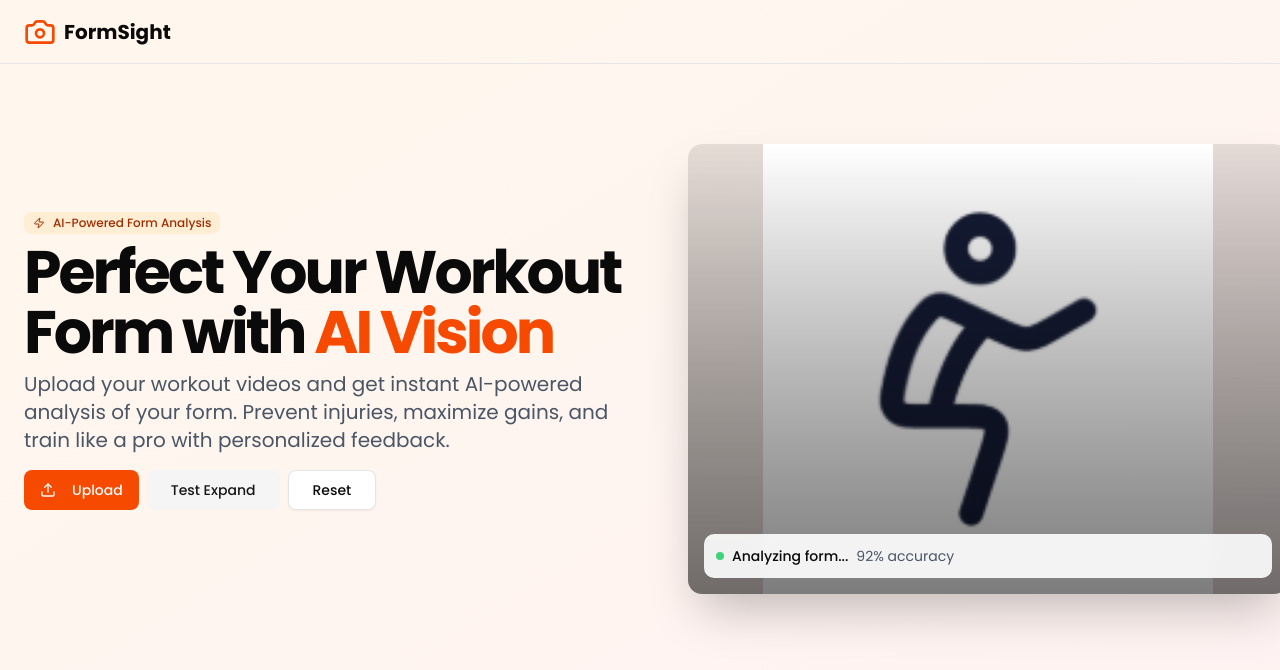
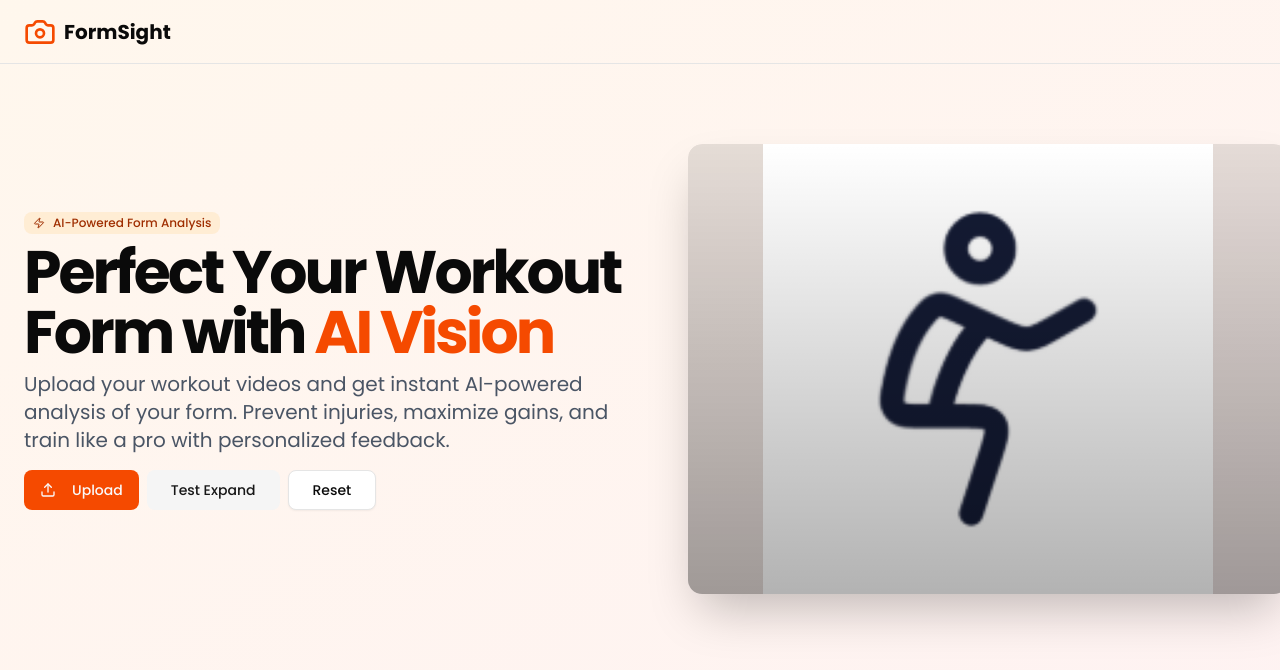
Before and after one commit to zhangbri/msftHackathonFrontend, a Next.js app: page / in a window 1280 px wide. Shown: the top 670 px of the page. Built offline with nearby package versions, Linux system fonts and the light colour scheme.

Commit message:
bug with temp text fixed

```diff
--- a/app/page.tsx
+++ b/app/page.tsx
@@ -16,6 +16,8 @@ export default function LandingPage() {
   const [isHovered, setIsHovered] = useState(false)
   const [isPaused, setIsPaused] = useState(true)
   const [showTempBox, setShowTempBox] = useState(false) // <-- Adde
+  const expandTimeoutRef = useRef<NodeJS.Timeout | null>(null)
+  const tempBoxTimeoutRef = useRef<NodeJS.Timeout | null>(null)
 
   const handleVideoUpload = (event: React.ChangeEvent<HTMLInputElement>) => {
     const file = event.target.files?.[0]
@@ -32,24 +34,32 @@ export default function LandingPage() {
   // Simulate promise resolution for testing
   const handleTestExpand = () => {
     setExpanded(true)
-    setTimeout(() => {
+    expandTimeoutRef.current = setTimeout(() => {
       setSlideImage(true)
-      setTimeout(() => setShowTempBox(true), 1000) // Show box after slide (1s)
-    }, 1000) // Wait for fade-out before sliding image (1s)
+      tempBoxTimeoutRef.current = setTimeout(() => {
+        setShowTempBox(true)
+      }, 1000)
+    }, 1000)
   }
 
   const handleReset = () => {
+    // Cancel any pending animations
+    if (expandTimeoutRef.current) clearTimeout(expandTimeoutRef.current)
+    if (tempBoxTimeoutRef.current) clearTimeout(tempBoxTimeoutRef.current)
+
     setVideoURL(null)
     setSlideImage(false)
     setExpanded(false)
     setIsPaused(true)
     setMuted(true)
-    setShowTempBox(false) // <-- Reset temp box on reset
+    setShowTempBox(false)
+
     if (videoRef.current) {
       videoRef.current.pause()
       videoRef.current.currentTime = 0
     }
   }
+
 
   const formatTime = (seconds: number): string => {
     const minutes = Math.floor(seconds / 60)
@@ -221,21 +231,6 @@ export default function LandingPage() {
                         </div>
                       </>
                     )}
-                        {/* Gradient + status panel only if no video */}
-                        {!videoURL && (
-                          <>
-                            <div className="absolute inset-0 bg-gradient-to-t from-black/30 to-transparent z-20" />
-                            <div className="absolute bottom-4 left-4 right-4 z-30">
-                              <div className="bg-white/90 backdrop-blur-sm rounded-lg p-3">
-                                <div className="flex items-center gap-2 text-sm">
-                                  <div className="w-2 h-2 bg-green-500 rounded-full animate-pulse" />
-                                  <span className="font-medium">Analyzing form...</span>
-                                  <span className="text-gray-600">92% accuracy</span>
-                                </div>
-                              </div>
-                            </div>
-                          </>
-                        )}
                   </div>
                 </div>
                 {/* Go Back button below the image, only when slid over */}
```
